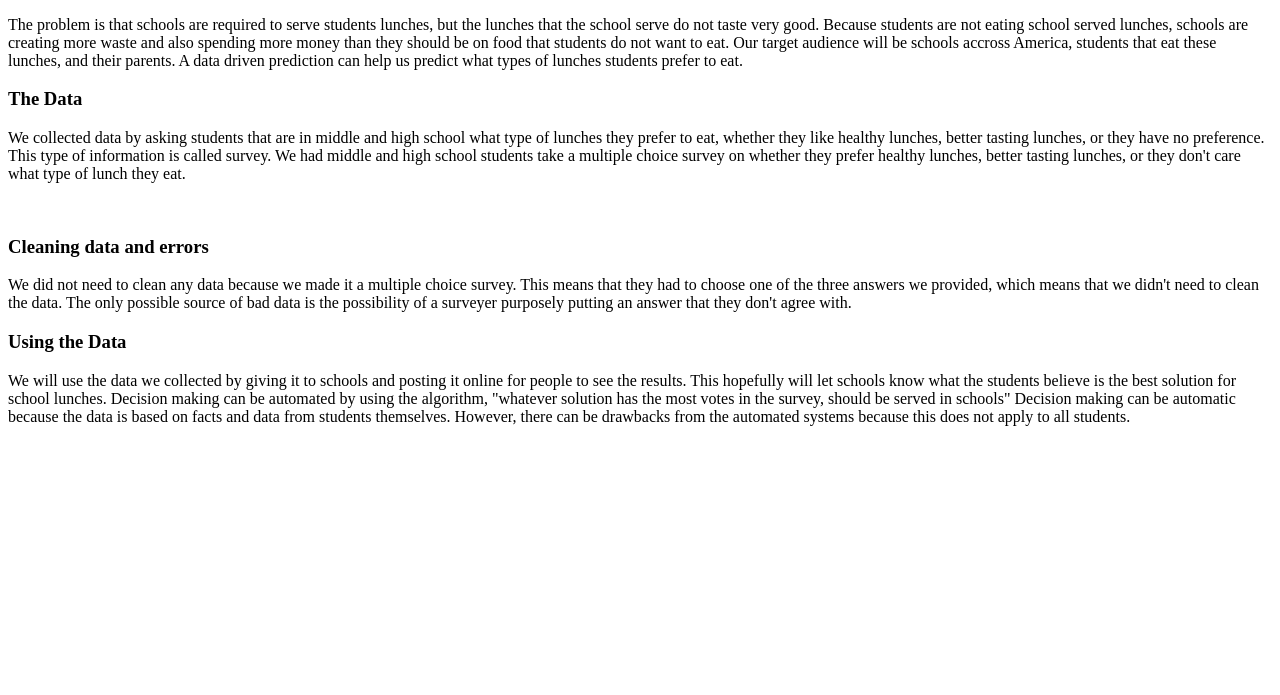
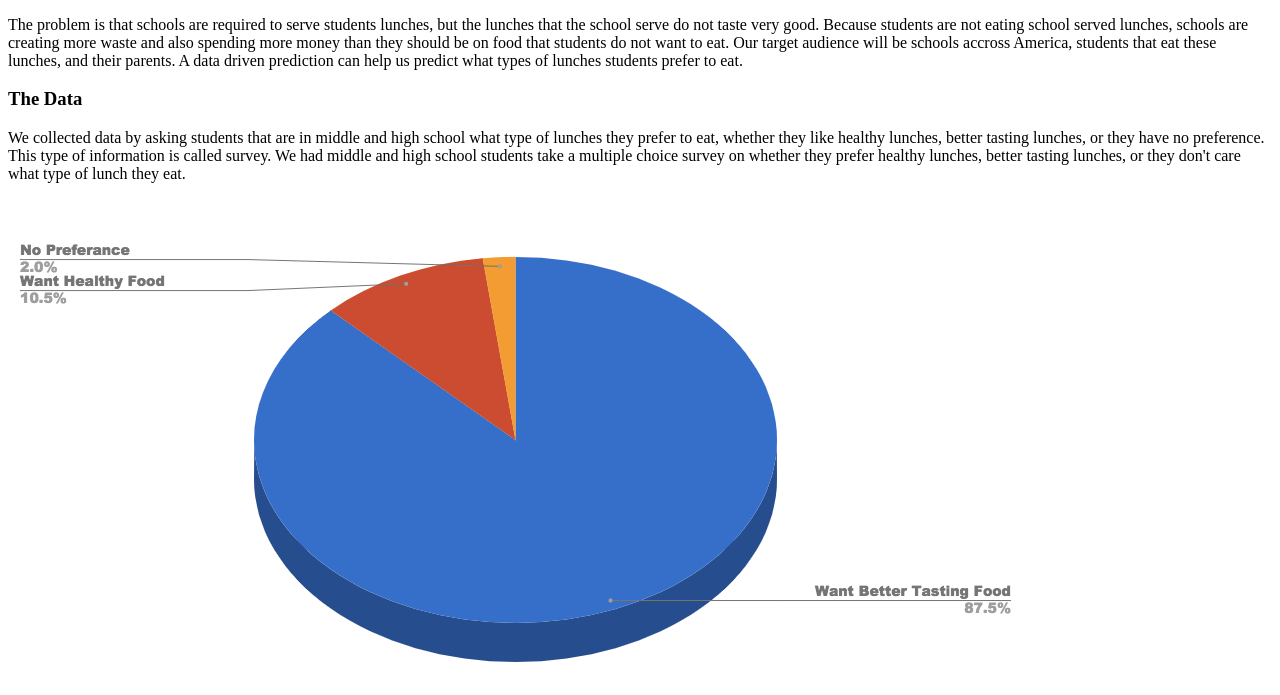
Before and after one commit to Arivas12/compsciportfolio, a plain HTML site: page dataproject.html in a window 1280 px wide. Shown: the part 105-800 px from the top of the page. Drawn offline with Linux system fonts and the light colour scheme.

Commit message:
Update dataproject.html

```diff
--- a/dataproject.html
+++ b/dataproject.html
@@ -13,7 +13,7 @@
        <h3>The Data</h3>
        <p>We collected data by asking students that are in middle and high school what type of lunches they prefer to eat, whether they like healthy lunches, better tasting lunches, or they have no preference.
          This type of information is called survey. We had middle and high school students take a multiple choice survey on whether they prefer healthy lunches, better tasting lunches, or they don't care what type of lunch they eat. </p>
-        <img src="" alt="" />
+        <img src="compsciportfolio/Screen Shot 2017-08-26 at 1.27.05 PM (1).png" alt="Survey Data" />
        <h3>Cleaning data and errors</h3>
        <p>We did not need to clean any data because we made it a multiple choice survey. This means that they had to choose one of the three answers we provided, which means that we didn't need to clean the data.
          The only possible source of bad data is the possibility of a surveyer purposely putting an answer that they don't agree with. </p>
```
